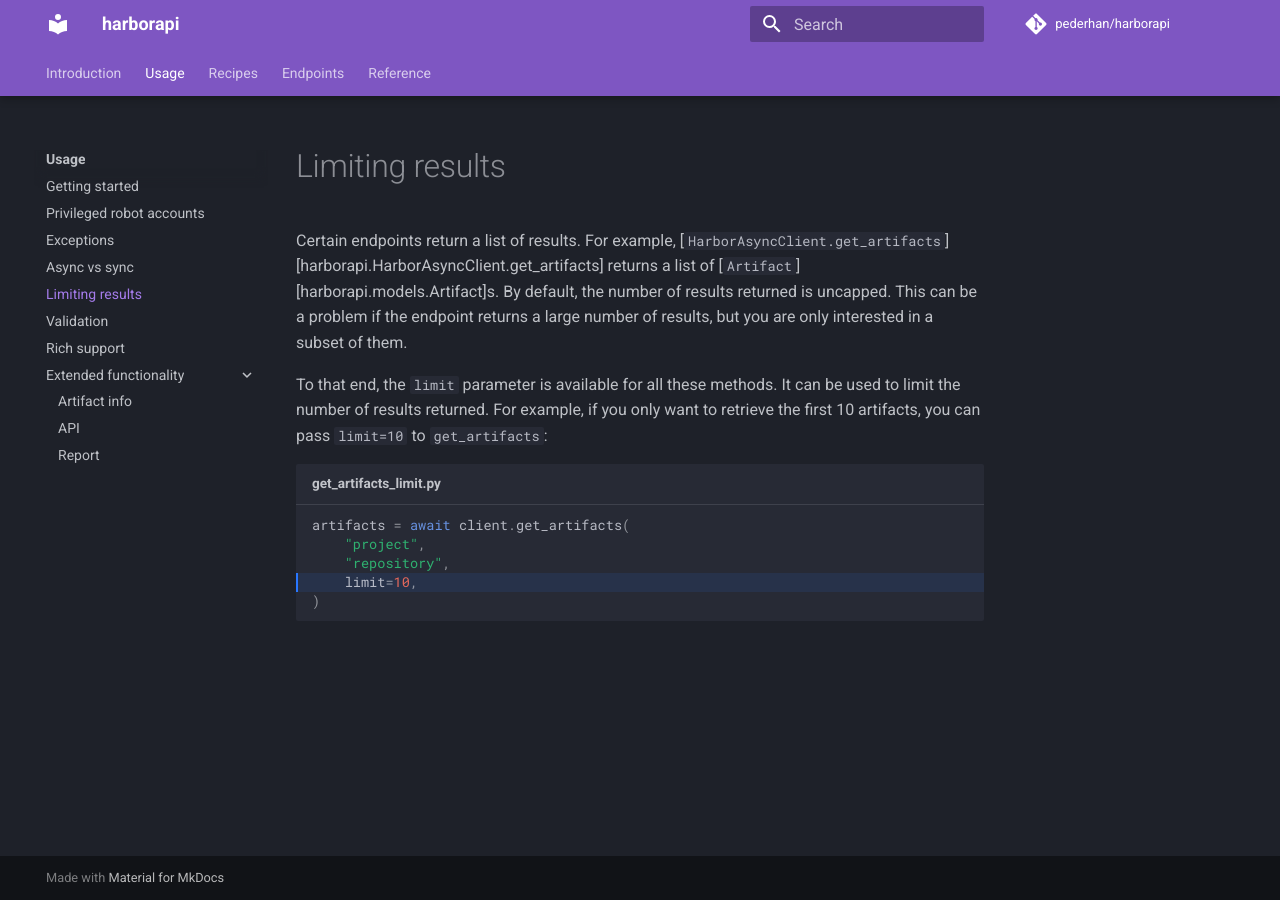
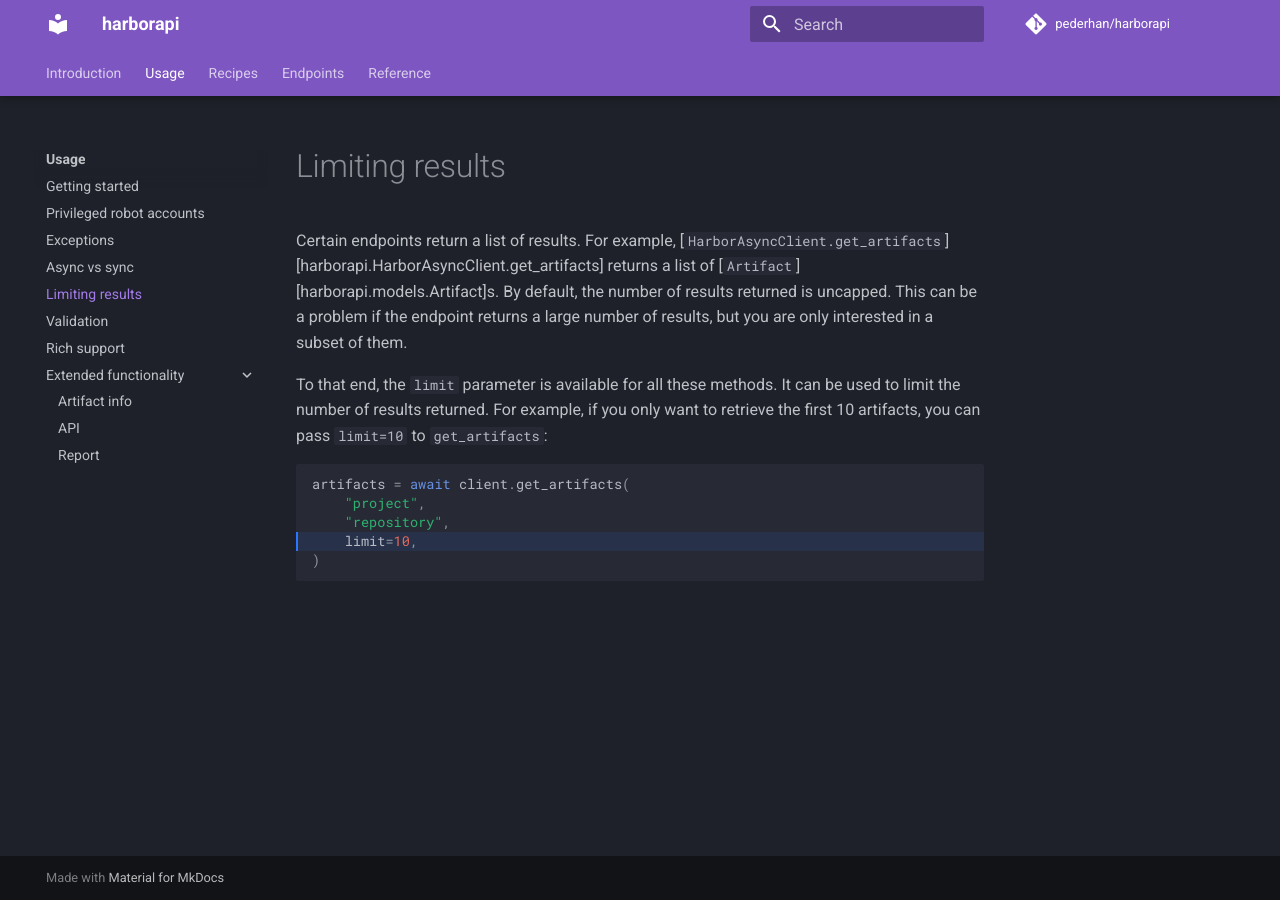
Before and after one commit to unioslo/harborapi, an MkDocs documentation site: the page built from docs/usage/limit.md, in a window 1280 px wide. Built offline with MkDocs 1.6.1 and Material for MkDocs 9.7.7, drawn with Linux system fonts in a browser that asks for light colours; comment, search, counter and statistics services are not loaded.

Commit message:
Docs: minor spelling and formatting changes

````diff
--- a/docs/usage/limit.md
+++ b/docs/usage/limit.md
@@ -4,7 +4,7 @@ Certain endpoints return a list of results. For example, [`HarborAsyncClient.get
 
 To that end, the `limit` parameter is available for all these methods. It can be used to limit the number of results returned. For example, if you only want to retrieve the first 10 artifacts, you can pass `limit=10` to `get_artifacts`:
 
-```py title="get_artifacts_limit.py" hl_lines="4"
+```py hl_lines="4"
 artifacts = await client.get_artifacts(
     "project",
     "repository",
````
Also changed, not shown: docs/usage/exceptions.md (+1 -2 lines).
